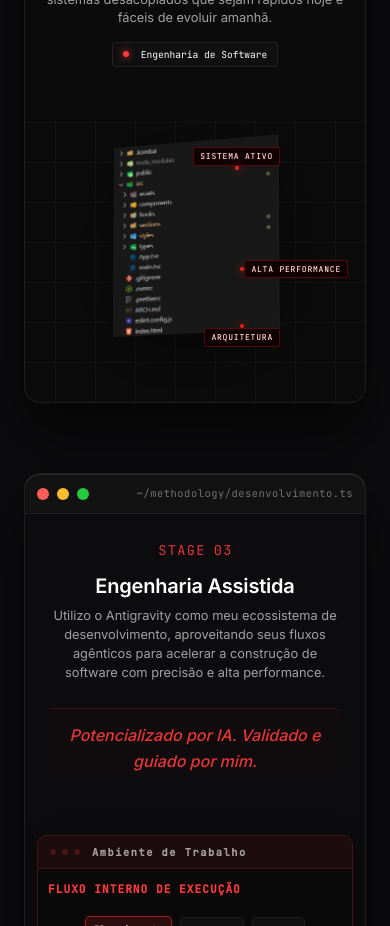
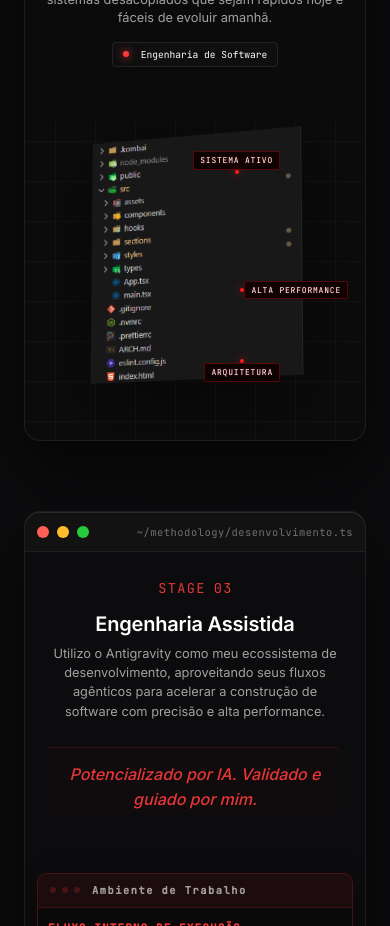
Before and after one commit to PauloHenrrq/Portfolio, a React (Vite) app: page / in a window 390 px wide. Shown: the part 3600-4526 px from the top of the page. Built offline with nearby package versions, Linux system fonts and the light colour scheme.

Commit message:
style(methodology): scale and translate file explorer image on stage 02 mobile

```diff
--- a/src/styles/methodology-stage02.css
+++ b/src/styles/methodology-stage02.css
@@ -193,15 +193,15 @@
     height: auto;
     min-height: 250px;
     padding-bottom: 30px;
-    transform: none !important;
+    transform: translateY(25px) !important;
     justify-content: center;
     align-items: center;
   }
 
   .architecture-img {
     transform: rotateX(10deg) rotateY(-20deg) !important;
-    width: 55% !important;
-    max-width: 220px !important;
+    width: 70% !important;
+    max-width: 280px !important;
     height: auto !important;
   }
 
@@ -224,6 +224,6 @@
   .architecture-img-wrapper {
     width: 100%;
     height: 90%;
-    transform: none !important;
+    transform: translateY(25px) !important;
   }
 }
```
